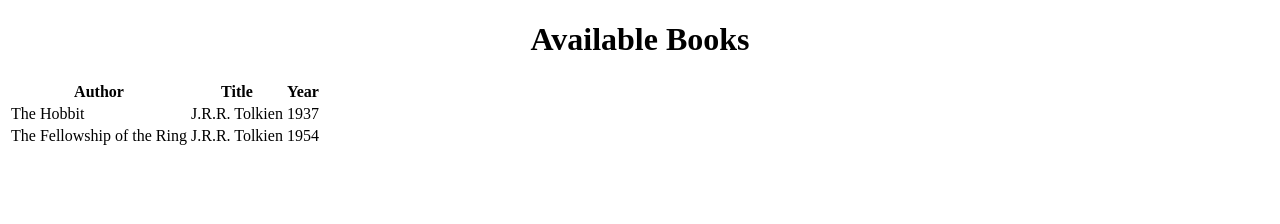
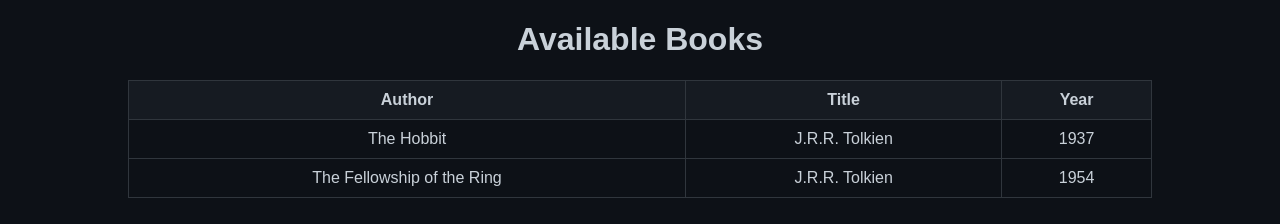
Before and after one commit to 3ein39/odin-book, a plain HTML site: page index.html in a window 1280 px wide. Drawn offline with Linux system fonts and the light colour scheme.

Commit message:
Change styling

```diff
--- a/index.html
+++ b/index.html
@@ -3,6 +3,7 @@
 <head>
     <meta charset="UTF-8">
     <title>Books</title>
+    <link rel="stylesheet" href="styles.css">
 </head>
 <body>
 <h1 style="text-align: center;">Available Books</h1>
--- /dev/null
+++ b/styles.css
@@ -0,0 +1,22 @@
+body {
+    font-family: Arial, sans-serif;
+    background-color: #0d1117;
+    color: #c9d1d9;
+    margin: 0;
+    padding: 0;
+}
+table {
+    width: 80%;
+    margin: auto;
+    border-collapse: collapse;
+    border: 1px solid #30363d;
+}
+th, td {
+    padding: 10px;
+    border: 1px solid #30363d;
+    text-align: center;
+}
+th {
+    background-color: #161b22;
+    font-weight: bold;
+}
```
